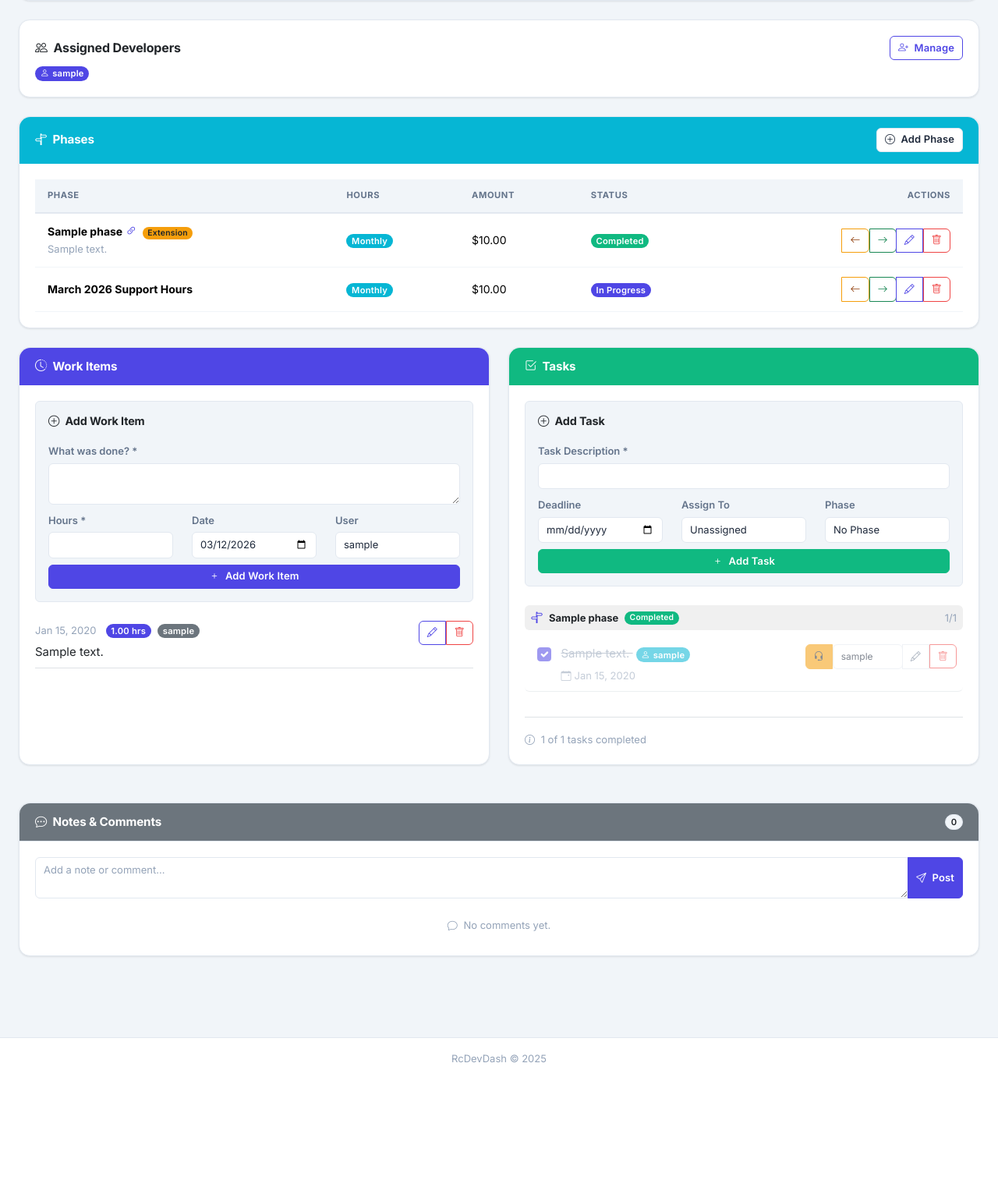
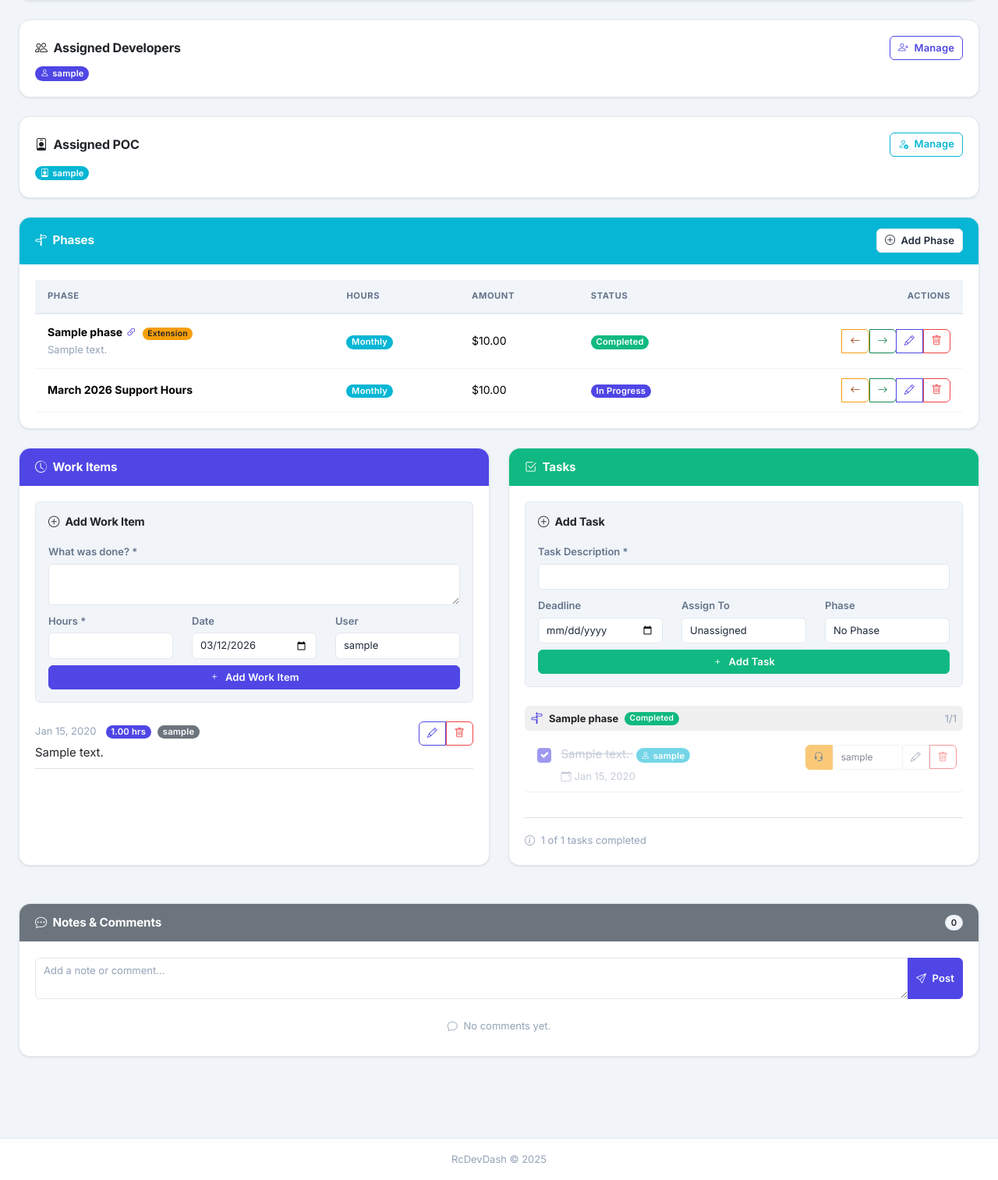
Before and after one commit to Right-Click-Dev/RcDevDash, a Flask app: page /project/1 in a window 1280 px wide. Shown: the part 634-2147 px from the top of the page at 78% size. Before the commit the page ends 1996 px from the top, so only its background shows below. Run offline with Flask 3, Linux system fonts and the light colour scheme; a user stored in the database is signed in; tables that the repository leaves empty hold one stand-in row (values such as "Sample post").

Commit message:
POC addition

```diff
--- a/app.py
+++ b/app.py
@@ -134,6 +134,7 @@ def check_support_phases():
             ("ALTER TABLE tasks ADD COLUMN is_support BOOLEAN DEFAULT 0"),
             ("ALTER TABLE work_items ADD COLUMN is_support BOOLEAN DEFAULT 0"),
             ("ALTER TABLE users ADD COLUMN hourly_rate FLOAT DEFAULT 0.0"),
+            ("ALTER TABLE projects ADD COLUMN poc_id INTEGER"),
         ]
         for sql in migrations:
             try:
@@ -162,14 +163,21 @@ def home():
     show_archived = request.args.get('show_archived', '0') == '1'
     clients = Client.query.order_by(Client.name).all()
 
-    # Developers and POC users only see projects they're assigned to
-    if current_user.role in (User.ROLE_DEVELOPER, User.ROLE_POC):
+    # Developers only see projects they're assigned to; POC sees projects where they are the POC
+    if current_user.role == User.ROLE_DEVELOPER:
         assigned = current_user.assigned_projects
         if not show_archived:
             assigned = [p for p in assigned if p.status != 'archived']
         external_projects = [p for p in assigned if p.project_type == 'External']
         internal_projects = [p for p in assigned if p.project_type == 'Internal']
-        leads = []  # Non-admin users don't manage leads
+        leads = []
+    elif current_user.role == User.ROLE_POC:
+        assigned = Project.query.filter_by(poc_id=current_user.id).all()
+        if not show_archived:
+            assigned = [p for p in assigned if p.status != 'archived']
+        external_projects = [p for p in assigned if p.project_type == 'External']
+        internal_projects = [p for p in assigned if p.project_type == 'Internal']
+        leads = []
     else:
         base_query = Project.query
         if not show_archived:
@@ -189,11 +197,12 @@ def home():
         sorted_keys.append('Unassigned')
     grouped_external = OrderedDict((k, raw_grouped[k]) for k in sorted_keys)
 
-    # Group external projects by assigned developer
+    # Group external projects by assigned developer (exclude POC users)
     dev_grouped = {}
     for project in external_projects:
-        if project.assigned_developers:
-            for dev in project.assigned_developers:
+        actual_devs = [d for d in project.assigned_developers if d.role != User.ROLE_POC]
+        if actual_devs:
+            for dev in actual_devs:
                 dev_grouped.setdefault(dev.username, []).append(project)
         else:
             dev_grouped.setdefault('Unassigned', []).append(project)
@@ -206,7 +215,7 @@ def home():
     from datetime import date as date_cls
     today = date_cls.today()
     month_start = datetime(today.year, today.month, 1)
-    developers = User.query.filter(User.role.in_([User.ROLE_DEVELOPER, User.ROLE_ADMIN, User.ROLE_POC])).all()
+    developers = User.query.filter(User.role.in_([User.ROLE_DEVELOPER, User.ROLE_ADMIN])).all()
     dev_mtd_hours = {}
     for dev in developers:
         mtd = db.session.query(db.func.coalesce(db.func.sum(WorkItem.hours), 0.0)).filter(
@@ -230,18 +239,19 @@ def project_detail(project_id):
     if current_user.role == User.ROLE_DEVELOPER:
         return redirect(url_for('dev_project_view', project_id=project_id))
 
-    # POC users can only view projects they're assigned to
-    if current_user.is_poc and project not in current_user.assigned_projects:
+    # POC users can only view projects where they are the POC
+    if current_user.is_poc and project.poc_id != current_user.id:
         abort(403)
 
     work_items = WorkItem.query.filter_by(project_id=project_id).order_by(WorkItem.work_date.desc()).all()
     tasks = Task.query.filter_by(project_id=project_id).order_by(Task.completed, Task.deadline).all()
-    developers = User.query.filter(User.role.in_([User.ROLE_DEVELOPER, User.ROLE_ADMIN, User.ROLE_POC])).order_by(User.username).all()
+    developers = User.query.filter(User.role.in_([User.ROLE_DEVELOPER, User.ROLE_ADMIN])).order_by(User.username).all()
+    poc_users = User.query.filter_by(role=User.ROLE_POC).order_by(User.username).all()
     dev_comments = ProjectComment.query.filter_by(project_id=project_id, page_type='dev').order_by(ProjectComment.created_at.desc()).all()
     phases = Phase.query.filter_by(project_id=project_id).order_by(Phase.sort_order).all()
     clients = Client.query.order_by(Client.name).all()
     return render_template('project_detail.html', project=project, work_items=work_items, tasks=tasks,
-                           developers=developers, comments=dev_comments, phases=phases, clients=clients, now=datetime.now())
+                           developers=developers, poc_users=poc_users, comments=dev_comments, phases=phases, clients=clients, now=datetime.now())
 
 
 @app.route('/api/project/create', methods=['POST'])
@@ -649,6 +659,26 @@ def assign_developers(project_id):
         return redirect(url_for('project_detail', project_id=project_id))
 
 
+@app.route('/api/project/<int:project_id>/assign-poc', methods=['POST'])
+@admin_required
+def assign_poc(project_id):
+    """Assign a POC user to a project"""
+    try:
+        project = Project.query.get_or_404(project_id)
+        poc_id = request.form.get('poc_id')
+        project.poc_id = int(poc_id) if poc_id else None
+        db.session.commit()
+        if project.poc:
+            flash(f'POC set to "{project.poc.username}" for "{project.name}".', 'success')
+        else:
+            flash(f'POC removed from "{project.name}".', 'success')
+        return redirect(url_for('project_detail', project_id=project_id))
+    except Exception as e:
+        db.session.rollback()
+        flash(f'Error updating POC: {str(e)}', 'error')
+        return redirect(url_for('project_detail', project_id=project_id))
+
+
 @app.route('/api/task/<int:task_id>/assign', methods=['POST'])
 @admin_required
 def assign_task(task_id):
@@ -1970,6 +2000,7 @@ def init_db_command():
         ("tasks", "is_support", "ALTER TABLE tasks ADD COLUMN is_support BOOLEAN DEFAULT 0"),
         ("work_items", "is_support", "ALTER TABLE work_items ADD COLUMN is_support BOOLEAN DEFAULT 0"),
         ("users", "hourly_rate", "ALTER TABLE users ADD COLUMN hourly_rate FLOAT DEFAULT 0.0"),
+        ("projects", "poc_id", "ALTER TABLE projects ADD COLUMN poc_id INTEGER"),
     ]
     for table, col, sql in migrations:
         try:
--- a/models.py
+++ b/models.py
@@ -109,10 +109,12 @@ class Project(db.Model):
     monthly_support_hours = db.Column(db.Float, default=0.0)
     monthly_support_amount = db.Column(db.Float, default=0.0)
     proposal_file_path = db.Column(db.String(500), nullable=True)
+    poc_id = db.Column(db.Integer, db.ForeignKey('users.id'), nullable=True)
     created_at = db.Column(db.DateTime, default=datetime.utcnow)
     updated_at = db.Column(db.DateTime, default=datetime.utcnow, onupdate=datetime.utcnow)
 
     # Relationships
+    poc = db.relationship('User', foreign_keys=[poc_id], backref='poc_projects')
     work_items = db.relationship('WorkItem', backref='project', lazy=True, cascade='all, delete-orphan')
     tasks = db.relationship('Task', backref='project', lazy=True, cascade='all, delete-orphan')
     invoices = db.relationship('Invoice', backref='project', lazy=True, cascade='all, delete-orphan')
--- a/templates/project_detail.html
+++ b/templates/project_detail.html
@@ -189,14 +189,34 @@
             </button>
             {% endif %}
         </div>
-        {% if project.assigned_developers %}
+        {% set actual_devs = project.assigned_developers | selectattr('role', 'ne', 'poc') | list %}
+        {% if actual_devs %}
         <div class="d-flex flex-wrap gap-1">
-            {% for dev in project.assigned_developers %}
+            {% for dev in actual_devs %}
             <span class="badge bg-primary"><i class="bi bi-person me-1"></i>{{ dev.username }}</span>
             {% endfor %}
         </div>
         {% else %}
         <p class="text-muted mb-0 small">No developers assigned yet.</p>
+        {% endif %}
+    </div>
+</div>
+
+<!-- Assigned POC Card -->
+<div class="card mb-4">
+    <div class="card-body">
+        <div class="d-flex justify-content-between align-items-center mb-2">
+            <h5 class="card-title mb-0"><i class="bi bi-person-badge me-1"></i> Assigned POC</h5>
+            {% if current_user.is_admin %}
+            <button class="btn btn-sm btn-outline-info" data-bs-toggle="modal" data-bs-target="#assignPocModal">
+                <i class="bi bi-person-check me-1"></i> Manage
+            </button>
+            {% endif %}
+        </div>
+        {% if project.poc %}
+        <span class="badge bg-info"><i class="bi bi-person-badge me-1"></i>{{ project.poc.username }}</span>
+        {% else %}
+        <p class="text-muted mb-0 small">No POC assigned yet.</p>
         {% endif %}
     </div>
 </div>
@@ -819,6 +839,35 @@
         </div>
     </div>
 </div>
+
+<!-- Assign POC Modal -->
+<div class="modal fade" id="assignPocModal" tabindex="-1">
+    <div class="modal-dialog">
+        <div class="modal-content">
+            <div class="modal-header bg-info text-white">
+                <h5 class="modal-title"><i class="bi bi-person-badge me-1"></i> Assign POC</h5>
+                <button type="button" class="btn-close btn-close-white" data-bs-dismiss="modal"></button>
+            </div>
+            <form method="POST" action="{{ url_for('assign_poc', project_id=project.id) }}">
+                <div class="modal-body">
+                    <p class="text-muted small">Select a POC for this project:</p>
+                    <select class="form-select" name="poc_id">
+                        <option value="">-- No POC --</option>
+                        {% for poc in poc_users %}
+                        <option value="{{ poc.id }}" {% if project.poc_id == poc.id %}selected{% endif %}>
+                            {{ poc.username }}
+                        </option>
+                        {% endfor %}
+                    </select>
+                </div>
+                <div class="modal-footer">
+                    <button type="button" class="btn btn-light" data-bs-dismiss="modal">Cancel</button>
+                    <button type="submit" class="btn btn-info"><i class="bi bi-save me-1"></i> Save</button>
+                </div>
+            </form>
+        </div>
+    </div>
+</div>
 {% endif %}
 
 <!-- Notes & Comments Section -->
```
